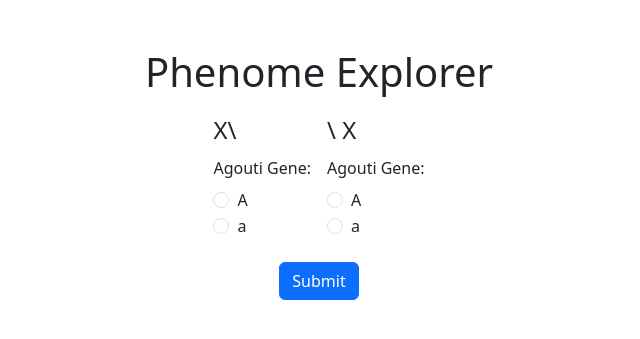
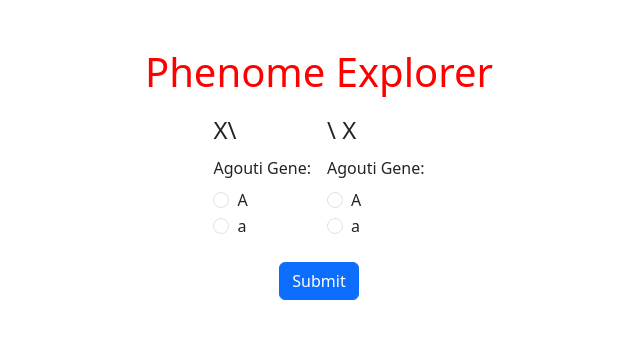
Before and after one commit to CXRRUPTIXN/phenome-explorer, a Flask app: page / in a window 1280 px wide. Shown: the top 339 px of the page, without its empty margins (321-961 px from the left). Run offline with Flask 3, Linux system fonts and the light colour scheme; style sheets or scripts are compiled from the project's sources; some libraries are stand-ins or nearby versions.

Commit message:
Implement and configure SASS to compile and run with program.  Add generated stylesheet to .gitignore

```diff
--- a/app.py
+++ b/app.py
@@ -1,3 +1,5 @@
+import sass
+
 from flask import Flask, render_template
 from flask_bootstrap import Bootstrap5
 
@@ -9,6 +11,9 @@ from models.horse_genes import AgoutiGene
 
 app = Flask(__name__)
 app.secret_key = 'temporary' # TODO factor this out to a separate file
+
+# Compile SASS styles
+sass.compile(dirname=('static/sass/', 'static/css/'))
 
 bootstrap = Bootstrap5(app)
 csrf = CSRFProtect(app)
--- a/static/styles.css
+++ b/static/sass/styles.scss
@@ -5,3 +5,11 @@
 .form-right-column {
     float: right;
 }
+
+@mixin headerTest {
+    color: red;
+}
+
+.test-class {
+    @include headerTest
+}
--- a/templates/index.html
+++ b/templates/index.html
@@ -4,7 +4,7 @@
 <head>
 
     <link rel="stylesheet" href="https://cdn.jsdelivr.net/npm/bootstrap@5.3.2/dist/css/bootstrap.min.css" integrity="sha384-T3c6CoIi6uLrA9TneNEoa7RxnatzjcDSCmG1MXxSR1GAsXEV/Dwwykc2MPK8M2HN" crossorigin="anonymous">
-    <link rel="stylesheet" href="{{ url_for('static', filename='styles.css') }}">
+    <link rel="stylesheet" href="{{ url_for('static', filename='css/styles.css') }}" rel="stylesheet" type="text/css">
 
     <title>Phenome Explorer</title>
 
@@ -15,7 +15,7 @@
     <div class="d-flex justify-content-center">
 
         <header">
-            <h1 class="page-header">Phenome Explorer</h1>
+            <h1 class="page-header test-class">Phenome Explorer</h1>
         </header>
 
         {% include 'form.html' %}
```
Also changed, not shown: 1 other file.
